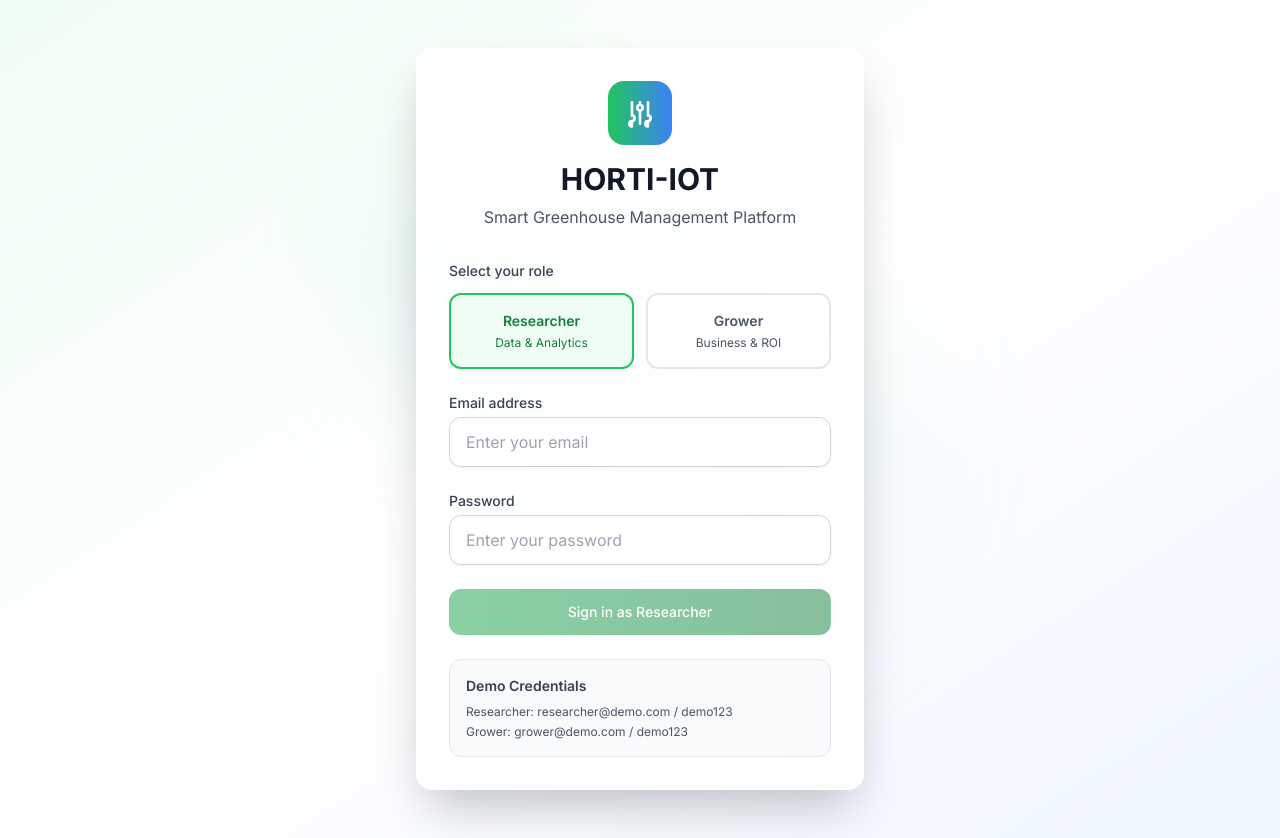
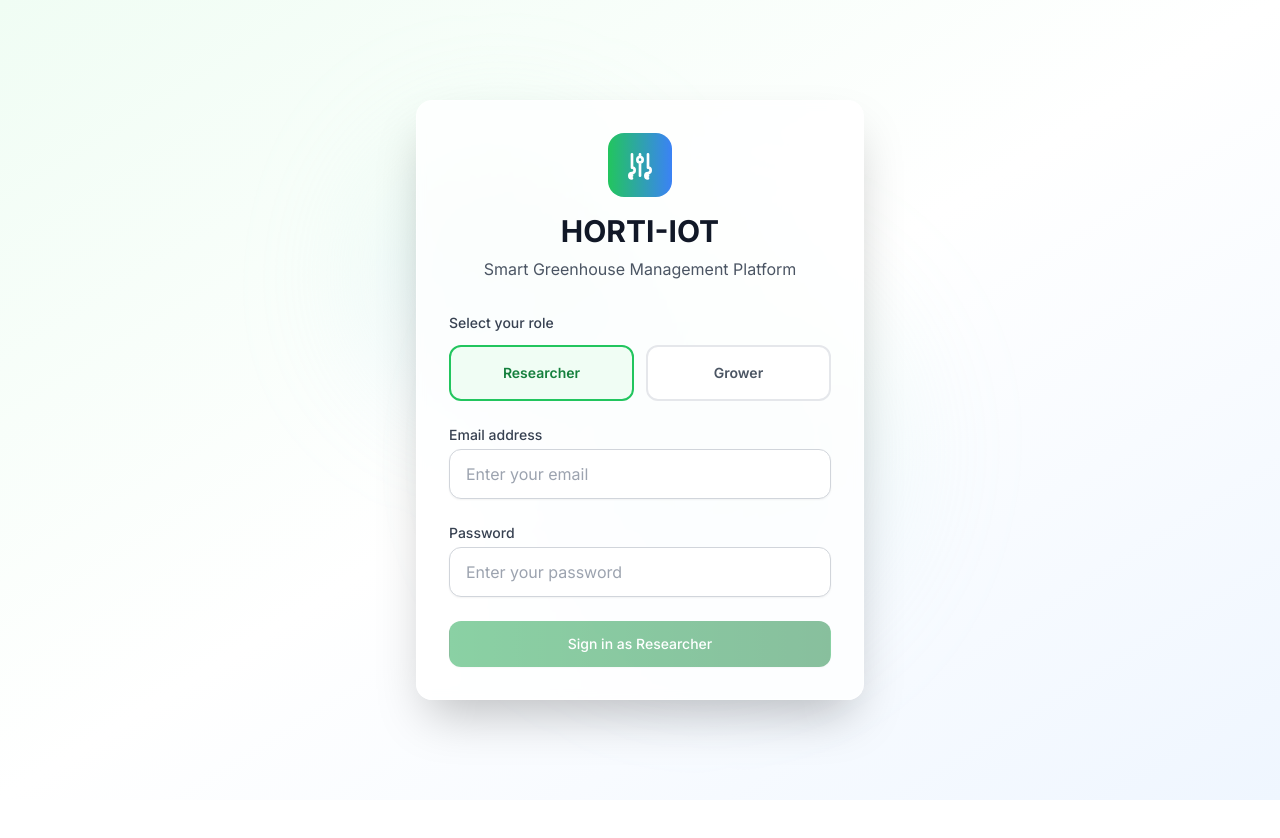
Before and after one commit to Alaa-nl/horti-iot-platform, a React (Create React App) app: page /login in a window 1280 px wide. After the commit the page ends 800 px from the top, so only its background shows below. Built offline with nearby package versions, Linux system fonts and the light colour scheme.

Commit message:
Update Login.tsx

```diff
--- a/src/pages/Login.tsx
+++ b/src/pages/Login.tsx
@@ -116,7 +116,7 @@ const Login: React.FC = () => {
                   }`}
                 >
                   <div className="text-sm font-semibold">Researcher</div>
-                  <div className="text-xs mt-1">Data & Analytics</div>
+
                 </motion.button>
 
                 <motion.button
@@ -134,7 +134,7 @@ const Login: React.FC = () => {
                   }`}
                 >
                   <div className="text-sm font-semibold">Grower</div>
-                  <div className="text-xs mt-1">Business & ROI</div>
+
                 </motion.button>
               </div>
             </div>
@@ -215,14 +215,7 @@ const Login: React.FC = () => {
               )}
             </motion.button>
 
-            {/* Demo Credentials */}
-            <div className="mt-6 p-4 bg-gray-50 rounded-xl border border-gray-200">
-              <h4 className="text-sm font-semibold text-gray-700 mb-2">Demo Credentials</h4>
-              <div className="text-xs text-gray-600 space-y-1">
-                <div>Researcher: researcher@demo.com / demo123</div>
-                <div>Grower: grower@demo.com / demo123</div>
-              </div>
-            </div>
+
           </form>
         </motion.div>
       </div>
```
